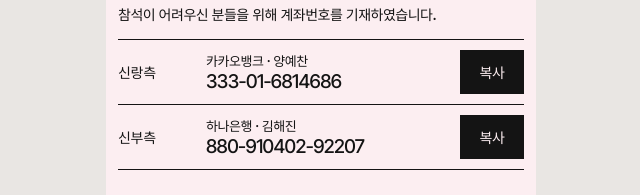
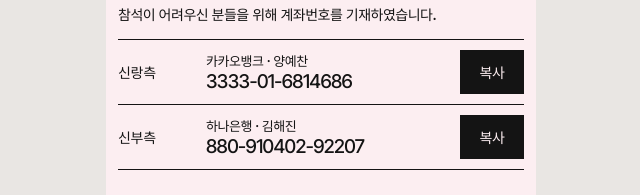
Before and after one commit to my4walls/wedding, a plain HTML site: page index.html in a window 1280 px wide. Shown: the part 6793-6988 px from the top of the page, 319-959 px from the left. Drawn offline with Linux system fonts and the light colour scheme; no server answers; a web font is replaced by a local one.

Commit message:
Update index.html

```diff
--- a/index.html
+++ b/index.html
@@ -220,7 +220,7 @@ img{max-width:100%}
 <div style="margin-top:14px;">
 <div class="lrow" style="align-items:center;"><span class="tag">신랑측</span>
 <div style="display:flex;align-items:center;justify-content:space-between;gap:10px;">
-<div style="display:flex;flex-direction:column;"><span class="ko" style="font-size:13px;font-weight:500;">카카오뱅크 · 양예찬</span><span style="font-family:'Inter Tight',sans-serif;font-size:19px;font-weight:500;letter-spacing:-0.03em;">333-01-6814686</span></div>
+<div style="display:flex;flex-direction:column;"><span class="ko" style="font-size:13px;font-weight:500;">카카오뱅크 · 양예찬</span><span style="font-family:'Inter Tight',sans-serif;font-size:19px;font-weight:500;letter-spacing:-0.03em;">3333-01-6814686</span></div>
 <button type="button" class="tag" data-copy="카카오뱅크 333-01-6814686 양예찬" data-label="복사" data-done="복사됨" style="min-width:64px;min-height:44px;padding:0 10px;border:0;background:#141414;color:#FCEEF1;cursor:pointer;">복사</button>
 </div>
 </div>
```
